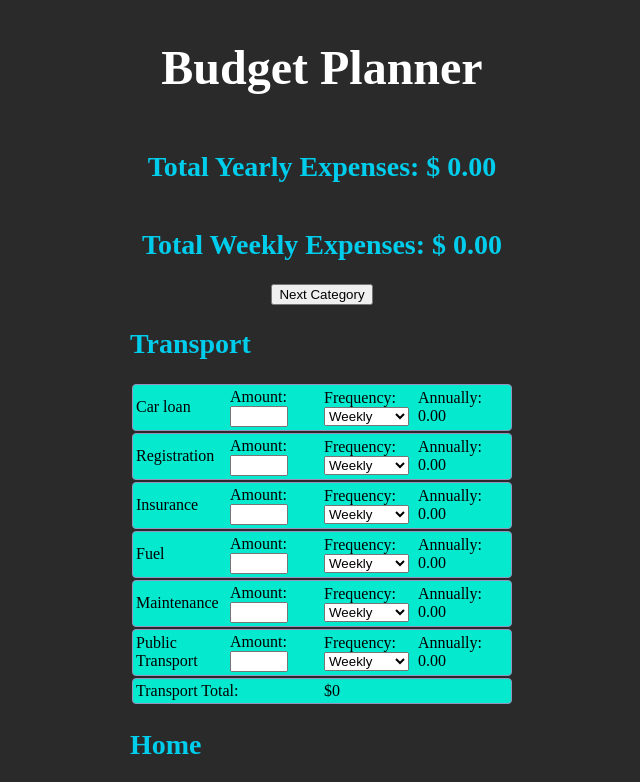
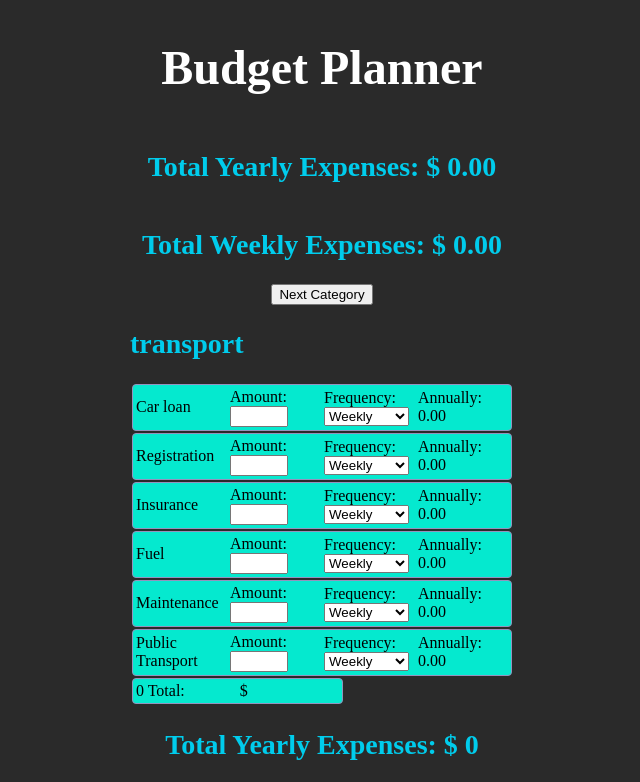
Before and after one commit to DBurgess93/budget-planner, a React (Create React App) app: page / in a window 1280 px wide. Shown: the top 782 px of the page, without its empty margins (318-958 px from the left). Built offline with nearby package versions, Linux system fonts and the light colour scheme.

Commit message:
render only the category at the specified index

```diff
--- a/src/App.js
+++ b/src/App.js
@@ -5,14 +5,20 @@ const Category = ({
   frequencies,
   handleAmountChange,
   handleFrequencyChange,
-  categoryTotals
+  categoryTotals,
+  showCategory
 }) => {
+  const currentCategory = categories[showCategory]
+
+  if (!currentCategory) {
+    return null
+  }
+
   return (
     <>
-      {Object.keys(categories).map((categoryKey) => (
-        <div key={categoryKey} className="cat-table">
-          <h2>{categoryKey.charAt(0).toUpperCase() + categoryKey.slice(1)}</h2>
-          {categories[categoryKey].map((item, index) => (
+    <div className="cat-table">
+          <h2>{currentCategory.name}</h2>
+          {currentCategory.items.map((item, index) => (
             <table key={index}>
               <tbody>
                 <tr>
@@ -22,14 +28,14 @@ const Category = ({
                     <input
                       type="text"
                       value={item.amount || ''}
-                      onChange={(event) => handleAmountChange(categoryKey, index, event.target.value)}
+                      onChange={(event) => handleAmountChange(showCategory, index, event.target.value)}
                     />
                   </td>
                   <td>
                     Frequency:
                     <select
                       value={item.frequency || ''}
-                      onChange={(event) => handleFrequencyChange(categoryKey, index, event.target.value)}
+                      onChange={(event) => handleFrequencyChange(showCategory, index, event.target.value)}
                     >
                       {frequencies.map((frequency) => (
                         <option key={frequency.label} value={frequency.label}>
@@ -49,21 +55,20 @@ const Category = ({
           <table>
             <tbody>
               <tr>
-                <td>{categoryKey.charAt(0).toUpperCase() + categoryKey.slice(1)} Total:</td>
-                <td>${categoryTotals[categoryKey]}</td>
+                <td>{showCategory} Total:</td>
+                <td>${categoryTotals[showCategory]}</td>
               </tr>
             </tbody>
           </table>
         </div>
-      ))}
     </>
   )
 }
 
-const NextCatButton = ({handleNextCatChange}) => {
+const NextCatButton = ({ handleNextCategory, categories }) => {
   return (
     <button
-      onClick={handleNextCatChange}
+      onClick={handleNextCategory}
     >
       Next Category
     </button>
@@ -71,8 +76,11 @@ const NextCatButton = ({handleNextCatChange}) => {
 }
 
 const App = () => {
-  const [categories, setCategories] = useState({
-    transport: [
+  const [categories, setCategories] = useState([
+    {
+      name: 'transport',
+      display: true,
+      items: [
         {
           name: 'Car loan',
           amount: '',
@@ -109,8 +117,12 @@ const App = () => {
           frequency: null,
           annualAmount: 0
         }
-    ],
-    home: [
+      ]
+    },
+    {
+      name: 'home',
+      display: false,
+      items: [
         {
           name: 'Home Loan',
           amount: '',
@@ -153,8 +165,12 @@ const App = () => {
           frequency: null,
           annualAmount: 0
         },
-    ],
-    utilities: [
+      ]
+    },
+    {
+      name: 'utilities',
+      display: false,
+      items: [
         {
           name: 'Mobile Phone',
           amount: '',
@@ -191,8 +207,12 @@ const App = () => {
           frequency: null,
           annualAmount: 0
         },
-    ],
-    health: [
+      ]
+    },
+    {
+      name: 'health',
+      display: false,
+      items: [
         {
           name: 'Health Insurance',
           amount: '',
@@ -235,8 +255,12 @@ const App = () => {
           frequency: null,
           annualAmount: 0
         },
-    ],
-    entertainment: [
+      ]
+    },
+    {
+      name: 'entertainment',
+      display: false,
+      items: [
         {
           name: 'Netflix',
           amount: '',
@@ -281,7 +305,9 @@ const App = () => {
           annualAmount: 0
         },
       ]
-  })
+    },
+
+  ])
 
   const calculateTotalAnnualAmount = (amount, frequency) => {
     const numericAmount = parseFloat(amount)
@@ -307,18 +333,19 @@ const App = () => {
   const calculateCategoryTotals = (categories) => {
     const categoryTotals = {};
 
-    Object.keys(categories).forEach((categoryKey) => {
-      const categoryItems = categories[categoryKey];
+    categories.forEach((category) => {
+      const { name, items } = category
+
       let categoryTotal = 0;
 
-      categoryItems.forEach((item) => {
+      items.forEach((item) => {
         categoryTotal += item.annualAmount || 0;
       });
 
-      categoryTotals[categoryKey] = categoryTotal;
+      categoryTotals[name] = categoryTotal
     });
 
-    return categoryTotals;
+    return categoryTotals
   };
 
   const categoryTotals = calculateCategoryTotals(categories);
@@ -346,8 +373,12 @@ const App = () => {
     calculateCategoryTotals(categories)
   }
 
-  const handleNextCatChange = () => {
-    let i = 0
+  const [showCategory, setShowCategory] = useState(0)
+
+  const handleNextCategory = () => {
+    const currentCat = categories[0]
+    setShowCategory(currentCat)
+    console.log(currentCat)
   }
 
   const frequencies = [
@@ -363,7 +394,10 @@ const App = () => {
       <h1>Budget Planner</h1>
       <h2>Total Yearly Expenses: $ {totalAllCategories.toFixed(2)} </h2>
       <h2>Total Weekly Expenses: $ {totalAllWeekly.toFixed(2)} </h2>
-      <NextCatButton handleNextCatChange={handleNextCatChange} />
+      <NextCatButton
+        handleNextCategory={handleNextCategory}
+        categories={categories}
+      />
       <Category
         categories={categories}
         frequencies={frequencies}
@@ -372,6 +406,7 @@ const App = () => {
         calculateTotalExpenses={calculateTotalExpenses}
         calculateCategoryTotals={calculateCategoryTotals}
         categoryTotals={categoryTotals}
+        showCategory={showCategory}
       />
       <h2>Total Yearly Expenses: $ {totalAllCategories} </h2>
 
```
Also changed, not shown: src/CategorySummary.js (added, +60 -0 lines). Lines whose indentation alone changed are shown as unchanged.
